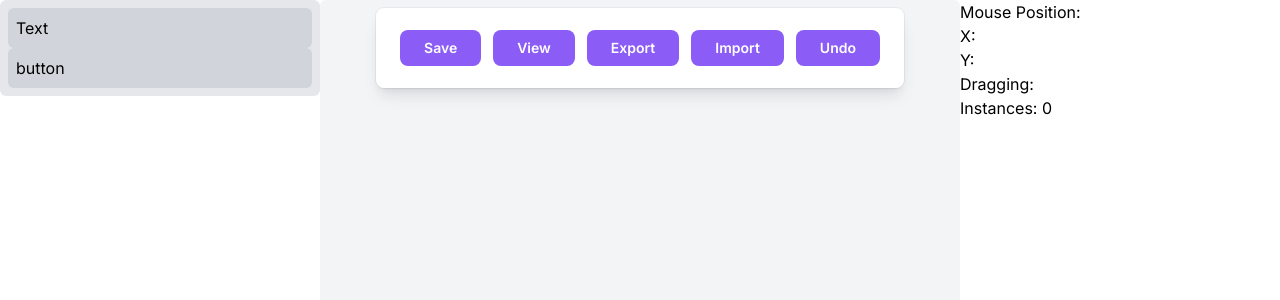
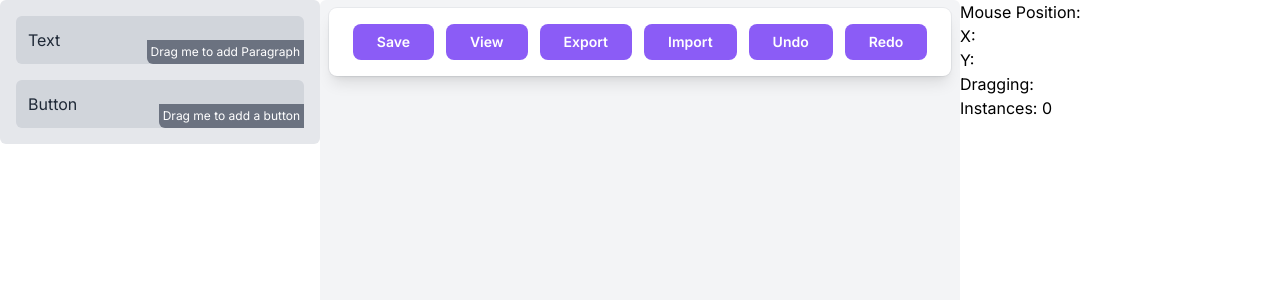
Before and after one commit to hahp97/advertising, a Next.js app: page / in a window 1280 px wide. Shown: the top 300 px of the page. Built offline with nearby package versions, Linux system fonts and the light colour scheme.

Commit message:
Refactor admin page and paragraph component

```diff
--- a/app/admin/page.tsx
+++ b/app/admin/page.tsx
@@ -1,7 +1,6 @@
 'use client';
 
 import Button from '@/components/button';
-import Input from '@/components/input';
 import Label from '@/components/paragraph';
 import { initialPosition } from '@/constants/initialData';
 import useMouseXY from '@/hooks/useMouseXY';
@@ -205,34 +204,43 @@ const AdminPage = () => {
     console.log('history', history);
   }, [history]);
 
+  const formContent = <form>{/* Thêm các trường và logic của form của bạn ở đây */}</form>;
+
   return (
     <div>
       <div className="flex h-[100vh]">
         <div className="w-1/4">
-          <div className="bg-gray-200 p-2 rounded-md">
+          <div className="bg-gray-200 p-4 rounded-md space-y-4">
             <div
-              className="bg-gray-300 p-2 rounded-md"
-              draggable
+              className="bg-gray-300 p-3 rounded-md cursor-move relative"
+              draggable="true"
               onDragStart={(e) => handleOnDrag(e, 'text')}
             >
-              Text
+              <p className="text-gray-800">Text</p>
+              <div className="absolute bottom-0 right-0 p-1 bg-gray-500 text-white text-xs rounded-bl-md">
+                Drag me to add Paragraph
+              </div>
             </div>
             <div
-              className="bg-gray-300 p-2 rounded-md"
-              draggable
+              className="bg-gray-300 p-3 rounded-md cursor-move relative"
+              draggable="true"
               onDragStart={(e) => handleOnDrag(e, 'button')}
             >
-              button
+              <p className="text-gray-800">Button</p>
+              <div className="absolute bottom-0 right-0 p-1 bg-gray-500 text-white text-xs rounded-bl-md">
+                Drag me to add a button
+              </div>
             </div>
           </div>
         </div>
         <div
           ref={myElementRef as RefObject<HTMLDivElement>}
-          className="w-2/4 bg-gray-100 p-2 rounded-md flex justify-center "
+          className="flex flex-col w-2/4 bg-gray-100 p-2 rounded-md"
           onDrop={handleOnDrop}
           onDragOver={handleOnDragOver}
+          id="drop-area"
         >
-          <div className="flex items-center justify-center space-x-3 max-w-xl max-h-20 rounded-lg px-6 bg-white ring-1 ring-slate-900/5 shadow-lg">
+          <div className="flex items-center justify-center space-x-3 py-4 rounded-lg mx-auto px-6 bg-white ring-1 ring-slate-900/5 shadow-lg">
             <Button
               label="Save"
               onClick={handleSave}
@@ -253,29 +261,35 @@ const AdminPage = () => {
               label="Undo"
               onClick={handleUndo}
             />
+            <Button
+              label="Redo"
+              onClick={handleUndo}
+            />
           </div>
 
           <section>
-            <ul>
+            <ul className="flex flex-col my-10 items-center">
               {elements.map((element, index) => (
                 <li
                   key={index}
                   data-position={index}
                   draggable
-                  //   onDragStart={onDragStart}
-                  //   onDragOver={onDragOver}
-                  //   onDrop={onDrop}
-                  //   onDragLeave={onDragLeave}
-                  className={'bg-gray-300 p-2 rounded-md'}
+                  onDragStart={onDragStart}
+                  onDragOver={onDragOver}
+                  onDrop={onDrop}
+                  onDragLeave={onDragLeave}
                 >
                   {element.type === 'text' && (
-                    <Label
-                      initialContent="Paragraph"
-                      onChange={(e) => handleConfigElement(element, e)}
-                    />
+                    <div className={'p-2 rounded-md hover:bg-gray-300 mb-2'}>
+                      <Label
+                        initialContent="Paragraph"
+                        onChange={(e) => handleConfigElement(element, e)}
+                      />
+                    </div>
                   )}
                   {element.type === 'button' && (
                     <button
+                      className={'bg-gray-200 p-2 rounded-md hover:bg-gray-300 mb-2'}
                       onClick={() => {
                         setSelectedElement(element);
                       }}
@@ -296,7 +310,7 @@ const AdminPage = () => {
             <p>Dragging: {mousePosition.dragging}</p>
             <p>Instances: {elements.length}</p>
           </div>
-          <div>
+          {/* <div>
             {selectedElement?.type === 'button' && (
               <Input
                 id="button"
@@ -324,7 +338,7 @@ const AdminPage = () => {
                 }}
               />
             )}
-          </div>
+          </div> */}
         </div>
       </div>
     </div>
--- a/components/paragraph.tsx
+++ b/components/paragraph.tsx
@@ -31,15 +31,15 @@ const Label = ({ initialContent, onChange }: LabelProps) => {
           onChange={handleChange}
           onBlur={handleSave}
           autoFocus
-          className="border border-gray-300 rounded px-2 py-1 focus:outline-none focus:border-blue-500"
+          className="border border-gray-300 rounded px-2 py-1 focus:outline-none focus:border-blue-500 w-full"
         />
       ) : (
-        <span
+        <text
           onClick={handleEdit}
-          className="cursor-pointer p-2 hover:bg-indigo-50"
+          className="cursor-pointer p-2 w-full "
         >
           {content}
-        </span>
+        </text>
       )}
     </div>
   );
```
